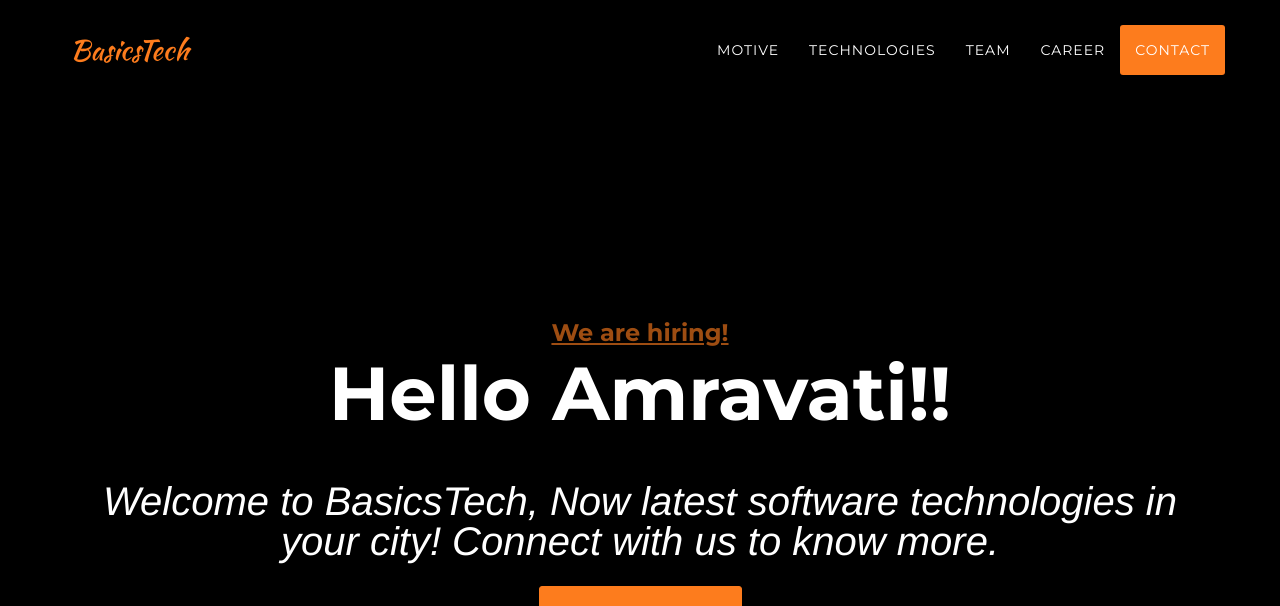
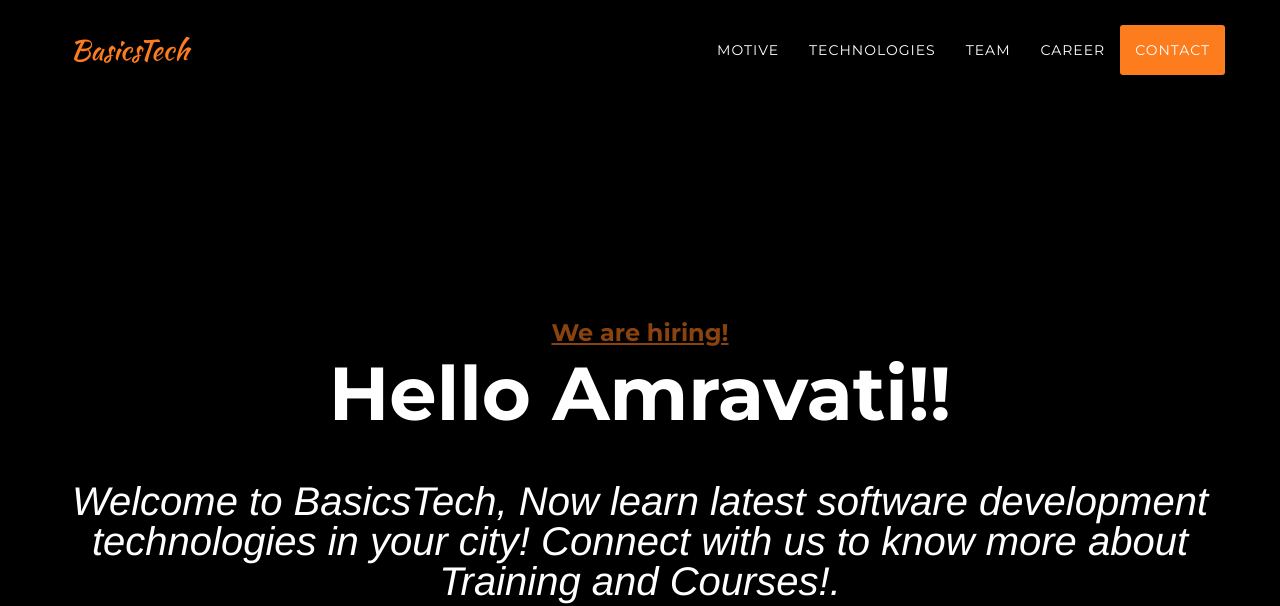
Before and after one commit to nikhil-advait/basicstech-site, a website: page index.html in a window 1280 px wide. Shown: the top 606 px of the page. Drawn offline with nearby package versions, Linux system fonts and the light colour scheme; a web font is replaced by a local one.

Commit message:
Slight change in description.

```diff
--- a/index.html
+++ b/index.html
@@ -90,7 +90,7 @@
             <div class="intro-text">
                 <h3 class="blink_me"><a href="#career">We are hiring!</a></h3>
                 <div class="intro-heading">Hello Amravati!!</div>
-                <div class="intro-lead-in">Welcome to BasicsTech, Now latest software technologies in your city! Connect with us to know more.</div>
+                <div class="intro-lead-in">Welcome to BasicsTech, Now learn latest software development technologies in your city! Connect with us to know more about Training and Courses!.</div>
                 <span class="no-decoration"><a href="#contact" class="page-scroll btn btn-xl">Contact us</a></span>
                 <br/><br/>
                 <div class="row">
```
